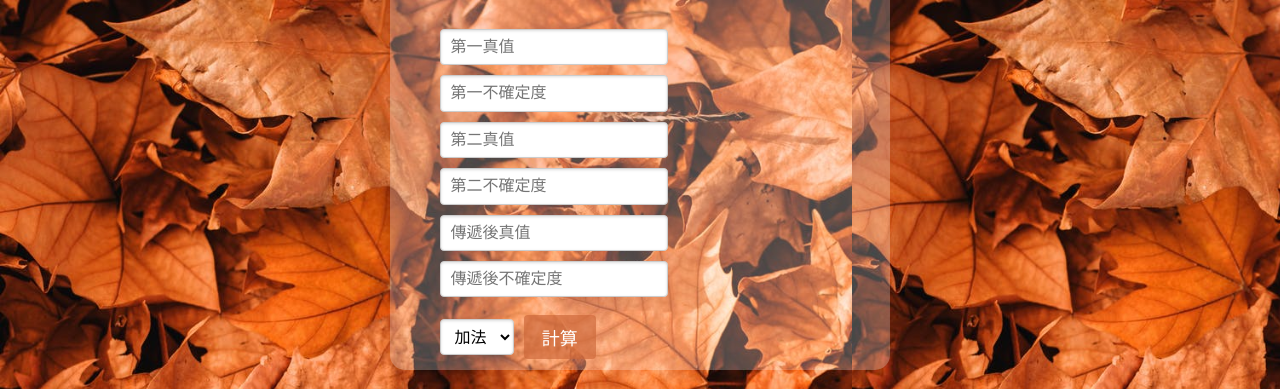
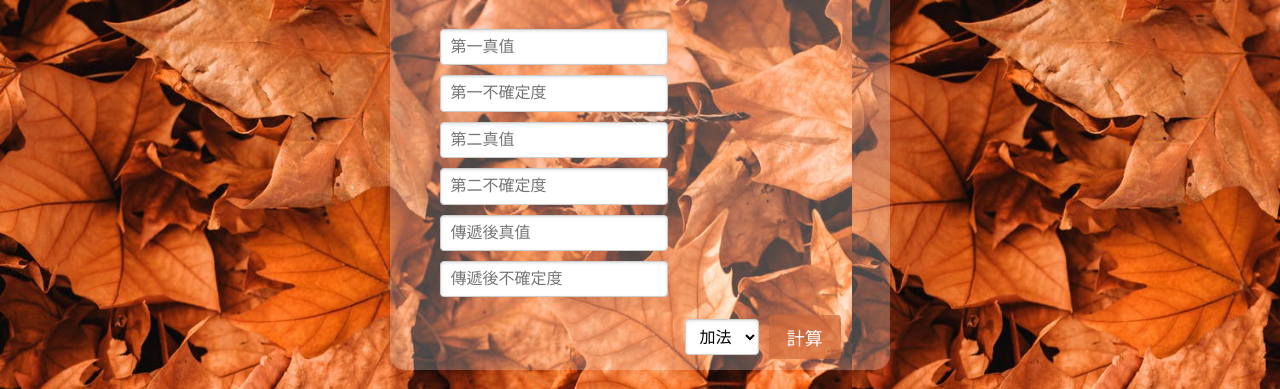
Before and after one commit to sc1314520/analyze.github.io, a plain HTML site: page index.html in a window 1280 px wide. Shown: the part 259-648 px from the top of the page. Drawn offline with nearby package versions, Linux system fonts and the light colour scheme.

Commit message:
calculate

```diff
--- a/css/index.css
+++ b/css/index.css
@@ -32,7 +32,7 @@ select{
     width:90%;
 }
 .form-1 select{
-    margin-left: 50px;
+    margin-left: 295px;
 }
 .form-2{
     border-radius: 15px;
```
